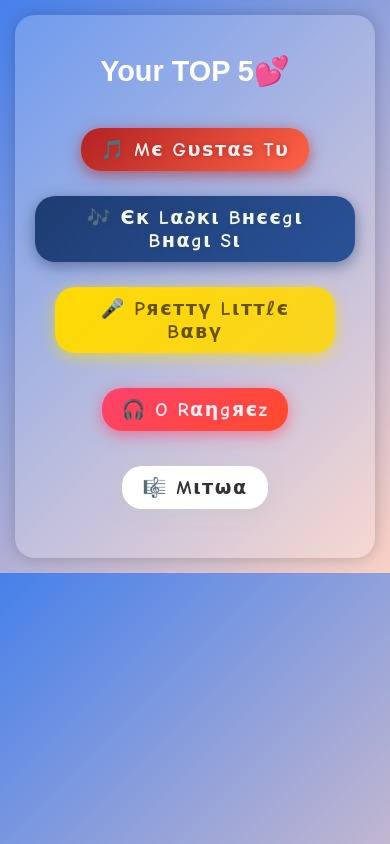
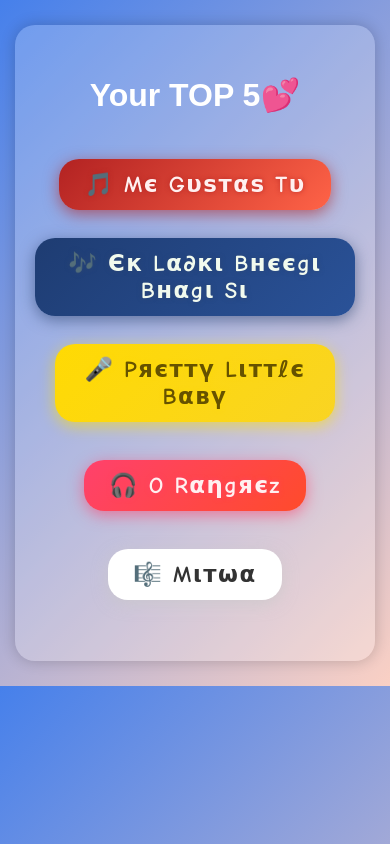
Before and after one commit to ShayaanMujawer/Kiki-birthday, a plain HTML site: page page5.html in a window 390 px wide. Drawn offline with Linux system fonts and the light colour scheme.

Commit message:
Improve mobile spacing and layout for song list page

```diff
--- a/page5.html
+++ b/page5.html
@@ -112,41 +112,50 @@
         }
         @media (max-width: 768px) {
             body {
-                padding: 20px;
+                padding: 30px 20px;
             }
             .container {
-                padding: 25px;
-                max-width: 90%;
+                padding: 35px 25px;
+                max-width: 95%;
+            }
+            h1 {
+                font-size: 2.2em;
+                margin-bottom: 40px;
+            }
+            ul {
+                font-size: 1.4em;
+            }
+            li {
+                margin: 20px 0;
+            }
+            a.song-link {
+                padding: 15px 30px;
+                font-size: 1.2em;
+            }
+        }
+        @media (max-width: 600px) {
+            body {
+                padding: 25px 15px;
+            }
+            .container {
+                padding: 30px 20px;
             }
             h1 {
                 font-size: 2em;
+                margin-bottom: 35px;
             }
             ul {
                 font-size: 1.3em;
+            }
+            li {
+                margin: 18px 0;
             }
             a.song-link {
                 padding: 12px 25px;
                 font-size: 1.1em;
             }
         }
-        @media (max-width: 600px) {
-            body {
-                padding: 15px;
-            }
-            .container {
-                padding: 20px;
-            }
-            h1 {
-                font-size: 1.8em;
-            }
-            ul {
-                font-size: 1.2em;
-            }
-            a.song-link {
-                padding: 10px 20px;
-                font-size: 1em;
-            }
-        }
+
 
     </style>
     <style>
```
